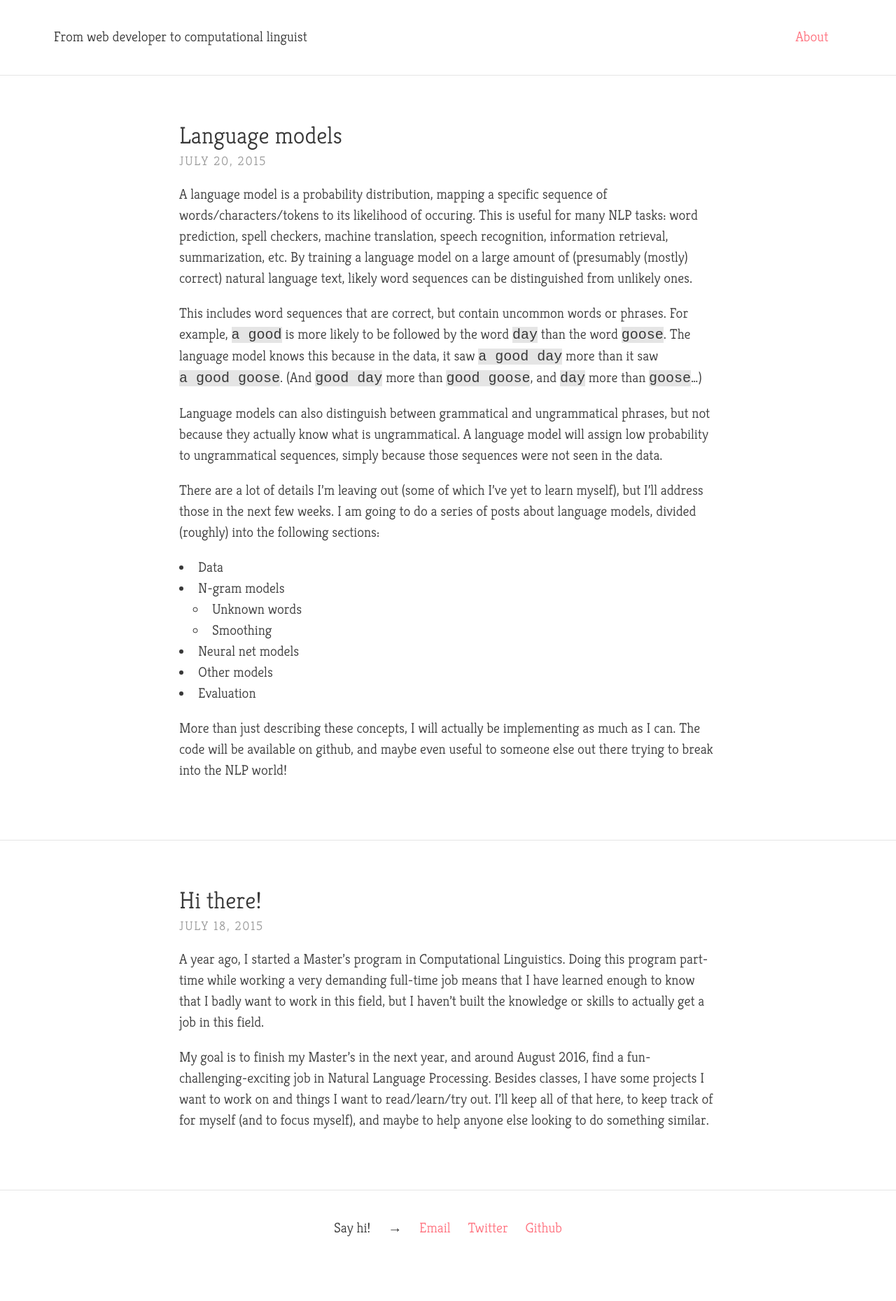
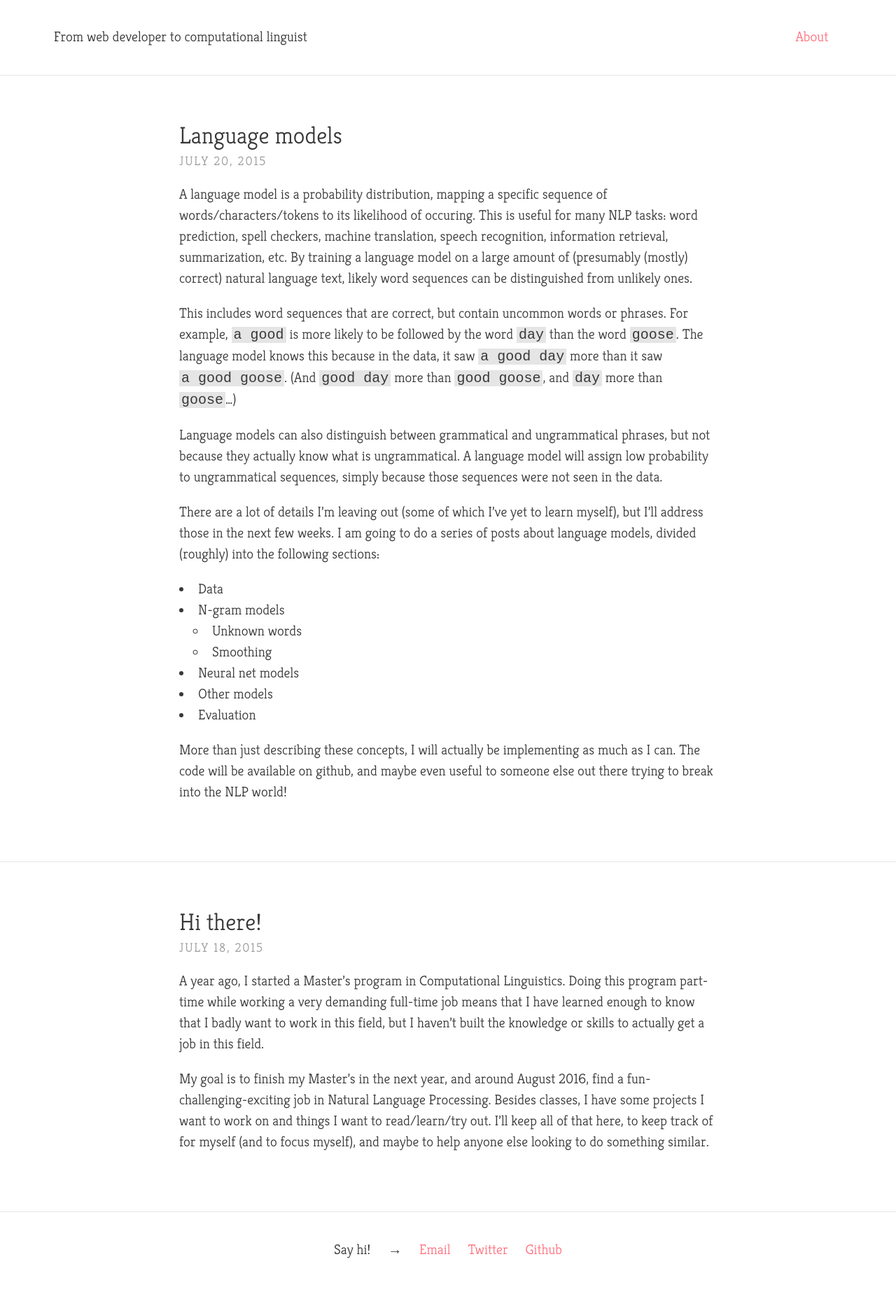
Before and after one commit to alexburrell/alexburrell.github.io, a Jekyll site: the page built from index.html, in a window 1280 px wide. Shown: the whole page at 70% size. Built offline with Jekyll 4.4.1, drawn with Linux system fonts in a browser that asks for light colours; nearby versions of some CDN libraries; the list of posts is cut into pages by our own code; before the commit the page ends 1828 px from its top, so only the background shows below that.

Commit message:
Adding padding around code fragments

```diff
--- a/_sass/base/_global.scss
+++ b/_sass/base/_global.scss
@@ -117,4 +117,5 @@ img[align=right] {
 code {
     white-space: nowrap;
     background: $border-color;
+    padding: 0 3px;
 }
```
